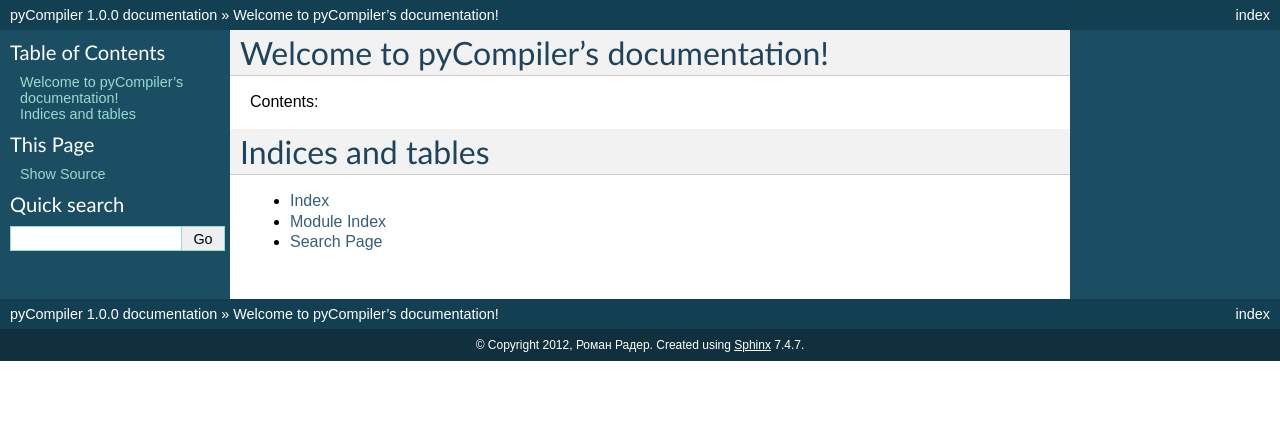
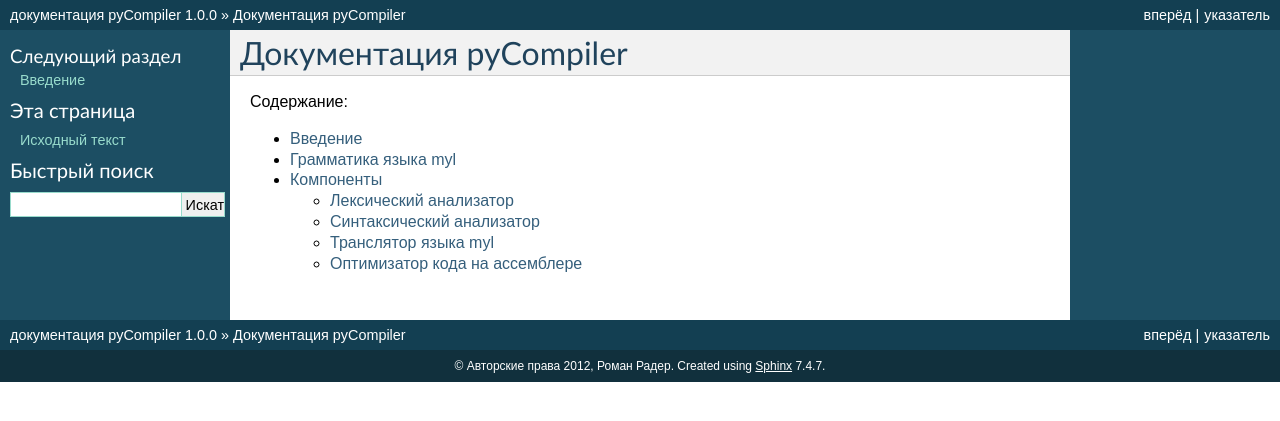
Before and after one commit to auliere/pyCompiler, a Sphinx documentation site: the page built from docs/source/index.rst, in a window 1280 px wide. Shown: the top 421 px of the page. Built offline with Sphinx 7.4.7, drawn with Linux system fonts in a browser that asks for light colours; formulas are drawn with MathJax 3.

Commit message:
Documentation skeleton

```diff
--- a/__init__.py
+++ b/__init__.py
@@ -0,0 +1 @@
+# -*- coding: utf-8 -*-
--- a/docs/source/conf.py
+++ b/docs/source/conf.py
@@ -16,7 +16,8 @@
 # If extensions (or modules to document with autodoc) are in another directory,
 # add these directories to sys.path here. If the directory is relative to the
 # documentation root, use os.path.abspath to make it absolute, like shown here.
-#sys.path.insert(0, os.path.abspath('.'))
+
+sys.path.insert(0, os.path.abspath('../../../'))
 
 # -- General configuration -----------------------------------------------------
 
@@ -54,7 +55,7 @@
 
 # The language for content autogenerated by Sphinx. Refer to documentation
 # for a list of supported languages.
-#language = None
+language = "ru"
 
 # There are two options for replacing |today|: either, you set today to some
 # non-false value, then it is used:
--- /dev/null
+++ b/docs/source/grammary.rst
@@ -0,0 +1,2 @@
+Грамматика языка myl
+======================================
--- a/docs/source/index.rst
+++ b/docs/source/index.rst
@@ -3,19 +3,23 @@
    You can adapt this file completely to your liking, but it should at least
    contain the root `toctree` directive.
 
-Welcome to pyCompiler's documentation!
+Документация pyCompiler
 ======================================
 
-Contents:
+Содержание:
 
 .. toctree::
    :maxdepth: 2
 
+   intro
+   grammary
+   components
 
 
-Indices and tables
-==================
 
-* :ref:`genindex`
-* :ref:`modindex`
-* :ref:`search`
+..	Indices and tables
+	==================
+
+	* :ref:`genindex`
+	* :ref:`modindex`
+	* :ref:`search`
--- /dev/null
+++ b/docs/source/lex.rst
@@ -0,0 +1,2 @@
+Лексический анализатор
+======================================
--- /dev/null
+++ b/docs/source/optimizer.rst
@@ -0,0 +1,2 @@
+Оптимизатор кода на ассемблере
+======================================
--- /dev/null
+++ b/docs/source/synt.rst
@@ -0,0 +1,2 @@
+Синтаксический анализатор
+======================================
--- /dev/null
+++ b/docs/source/translator.rst
@@ -0,0 +1,3 @@
+Транслятор языка myl
+======================================
+Транслятор языка myl на язык ассемблера в синтаксисе nasm.
```
Also changed, not shown: docs/source/components.rst (added, +9 -0 lines), docs/source/intro.rst (added, +11 -0 lines).
